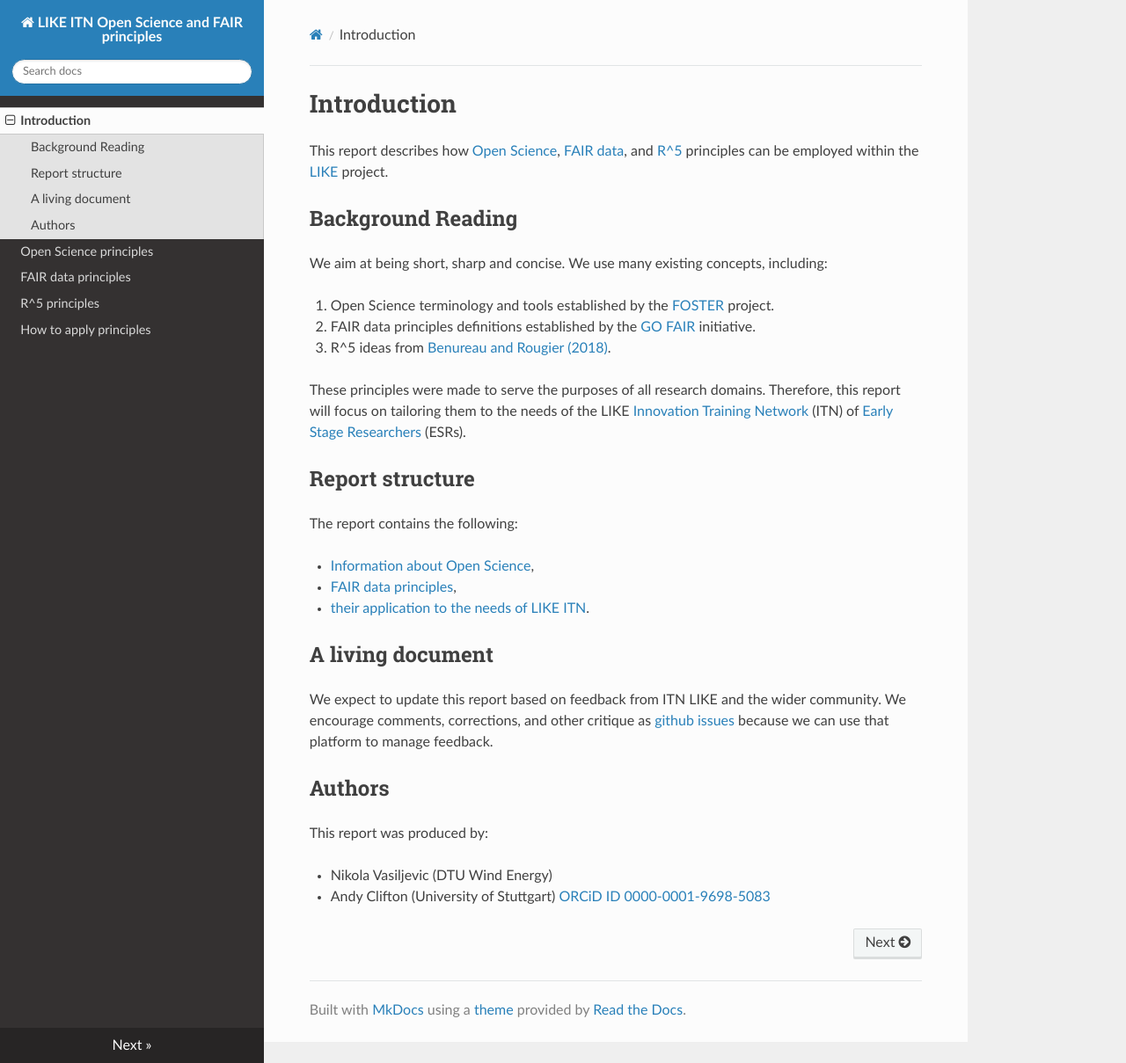
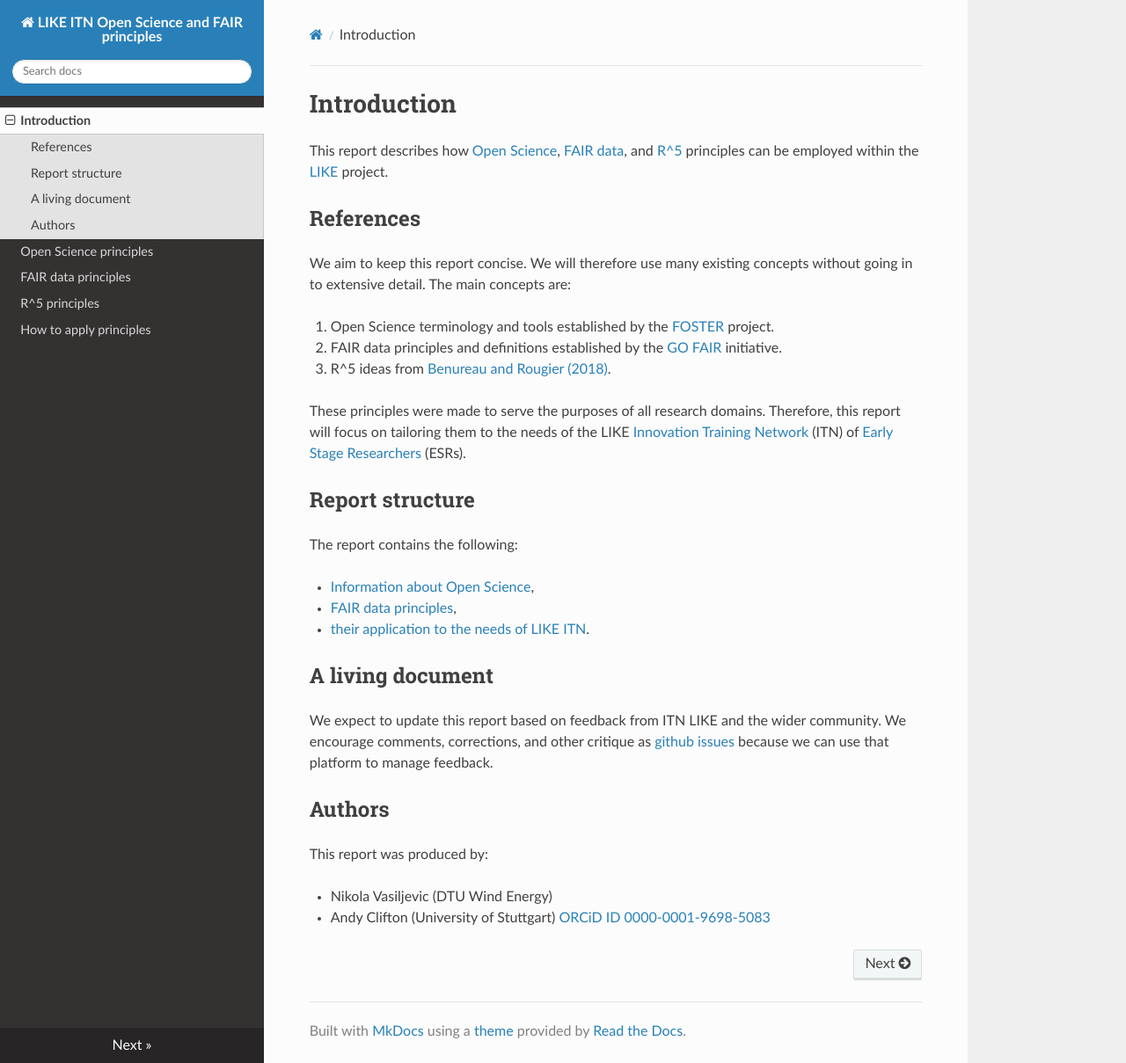
Before and after one commit to InesWuerth/FAIR-data-and-Open-Science-principles, an MkDocs documentation site: the page built from docs/0_introduction.md, in a window 1280 px wide and 1209 px high. Shown: the whole window at 88% size. Built offline with MkDocs 1.6.1, drawn with Linux system fonts in a browser that asks for light colours; nearby versions of some CDN libraries.

Commit message:
Update 0_introduction.md

```diff
--- a/docs/0_introduction.md
+++ b/docs/0_introduction.md
@@ -1,11 +1,11 @@
 # Introduction
 This report describes how [Open Science](https://www.fosteropenscience.eu/node/1420), [FAIR data](https://www.go-fair.org/fair-principles/), and [R^5 ](https://www.frontiersin.org/articles/10.3389/fninf.2017.00069/full) principles can be employed within the [LIKE](https://www.msca-like.eu/) project.
 
-## Background Reading
-We aim at being short, sharp and concise. We use many existing concepts, including:
+## References
+We aim to keep this report concise. We will therefore use many existing concepts without going in to extensive detail. The main concepts are:
 
   1. Open Science terminology and tools established by the [FOSTER](https://www.fosteropenscience.eu/about) project.
-  2. FAIR data principles definitions established by the [GO FAIR](https://www.go-fair.org/go-fair-initiative/) initiative.
+  2. FAIR data principles and definitions established by the [GO FAIR](https://www.go-fair.org/go-fair-initiative/) initiative.
   3. R^5 ideas from [Benureau and Rougier (2018)](https://www.frontiersin.org/articles/10.3389/fninf.2017.00069/full).
 
 These principles were made to serve the purposes of all research domains. Therefore, this report will focus on tailoring them to the needs of the LIKE [Innovation Training Network](https://ec.europa.eu/research/mariecurieactions/actions/get-funding/innovative-training-networks_en) (ITN) of [Early Stage Researchers](http://www.oncornet.eu/index.php/recruitment/2-uncategorised/79-esr) (ESRs).
```
